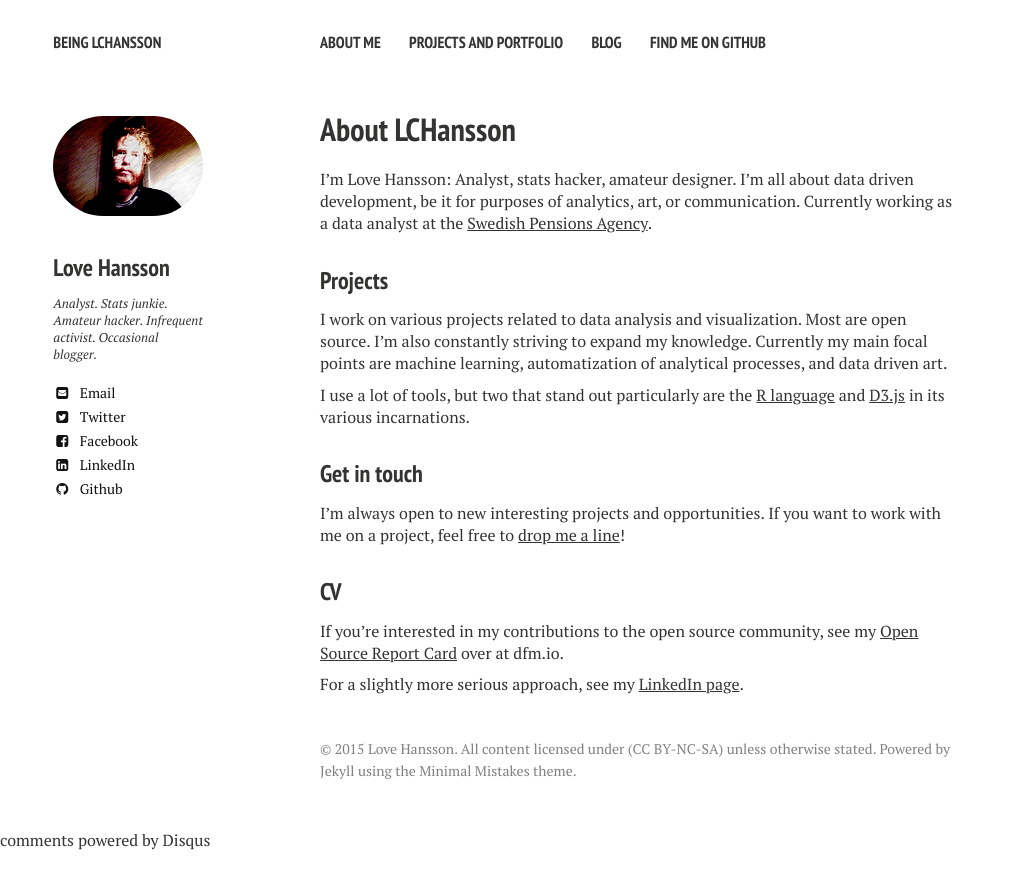
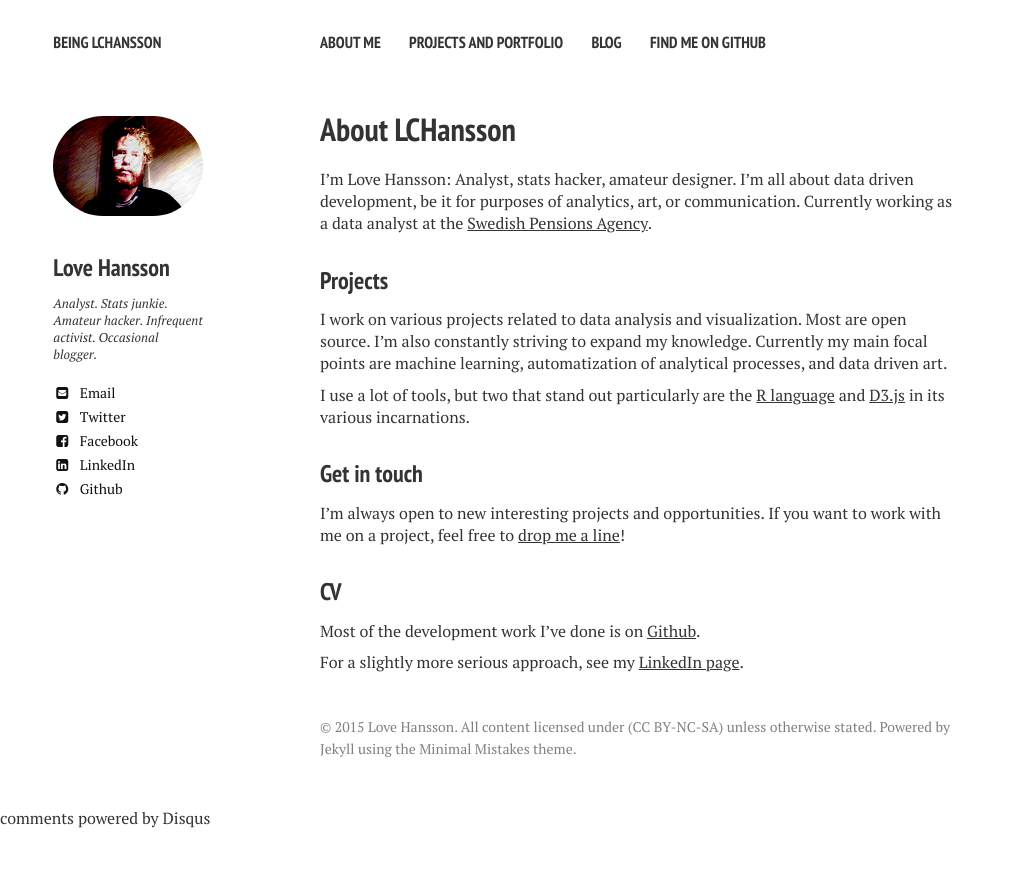
Before and after one commit to LCHansson/LCHansson.github.io, a Jekyll site: the page built from about/index.md, in a window 1280 px wide. Shown: the top 889 px of the page, without its empty margins (0-1015 px from the left). Built offline with Jekyll 4.4.1, drawn with Linux system fonts in a browser that asks for light colours; nearby versions of some CDN libraries; comment, search, counter and statistics services are not loaded.

Commit message:
Remove dead OS Report Card link

```diff
--- a/about/index.md
+++ b/about/index.md
@@ -20,7 +20,7 @@ I'm always open to new interesting projects and opportunities. If you want to wo
 
 ### CV
 
-If you're interested in my contributions to the open source community, see my [Open Source Report Card][OSScv] over at dfm.io.
+Most of the development work I've done is on [Github][Github].
 
 For a slightly more serious approach, see my [LinkedIn page][LinkedIn].
 
@@ -32,3 +32,4 @@ For a slightly more serious approach, see my [LinkedIn page][LinkedIn].
 [Email]: mailto:love.hansson@gmail.com
 [OSScv]: https://osrc.dfm.io/lchansson/
 [LinkedIn]: http://linkedin.com/in/lovehansson
+[Github]: https://github.com/lchansson
```
